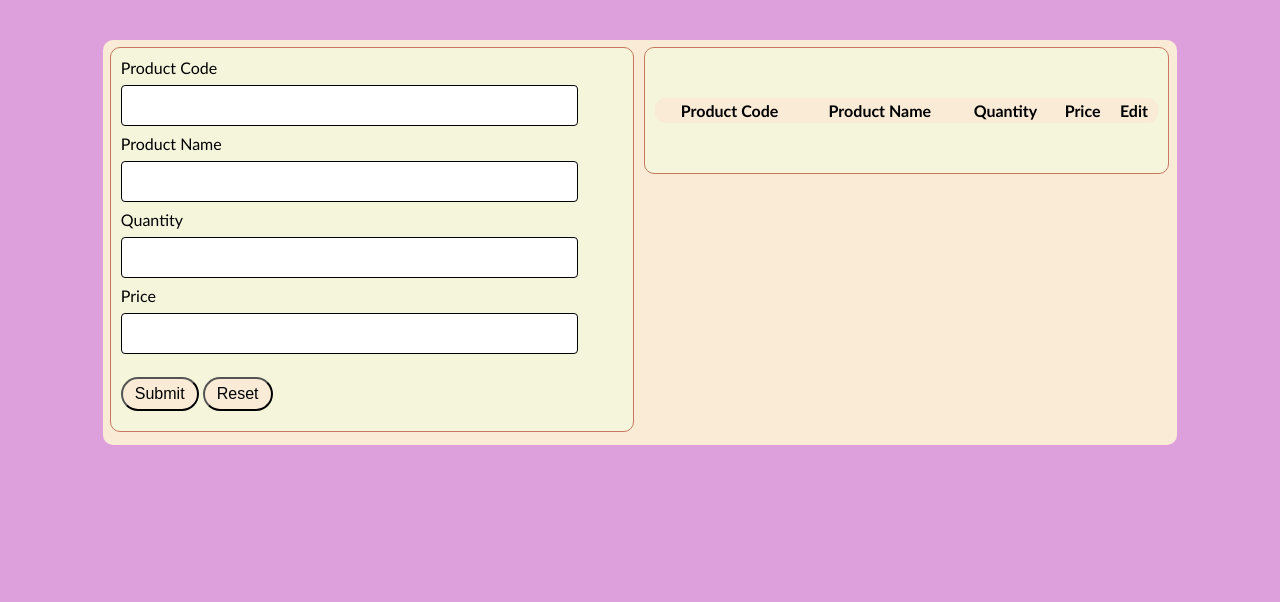
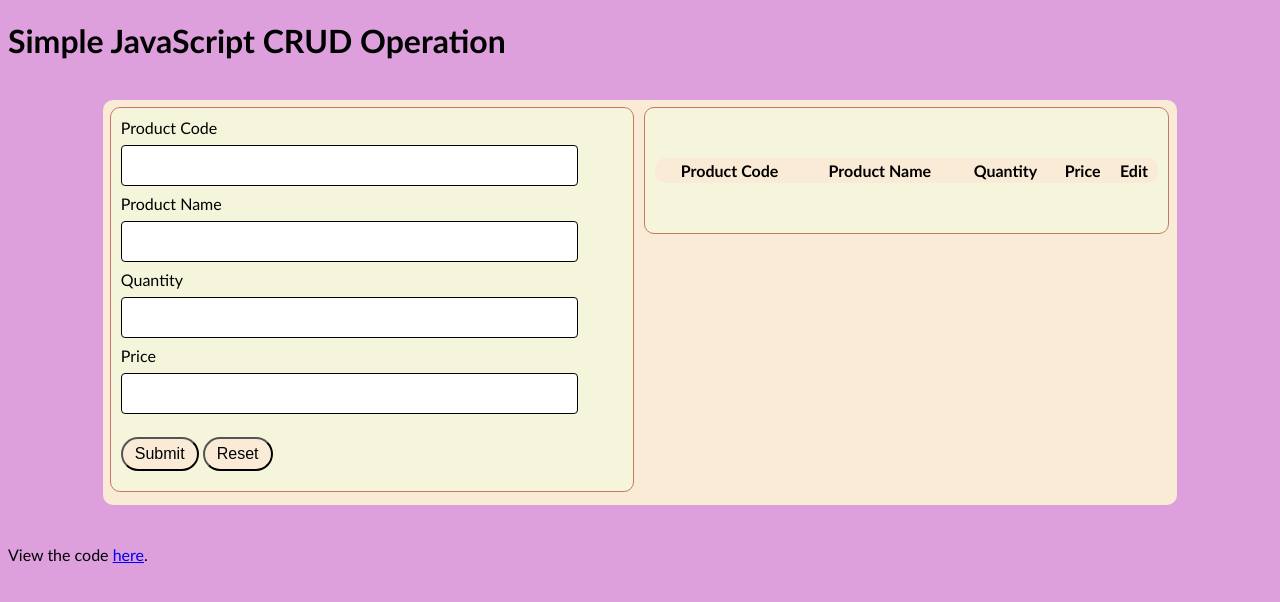
Before and after one commit to qadrina/javascript-crud-practice, a plain HTML site: page index.html in a window 1280 px wide. Drawn offline with Linux system fonts and the light colour scheme.

Commit message:
Update index.html

```diff
--- a/index.html
+++ b/index.html
@@ -8,6 +8,7 @@
     </head>
 
     <body>
+        <h1>Simple JavaScript CRUD Operation</h1>
         <table class="row">
             <tr>
                 <td class="column">
@@ -55,6 +56,8 @@
             </tr>
         </table>
 
+<p>View the code <a href="https://github.com/qadrina/javascript-crud-practice">here</a>.</p>
+
         <!-- javascript -->
         <script src="script.js"></script>
     </body>
```
